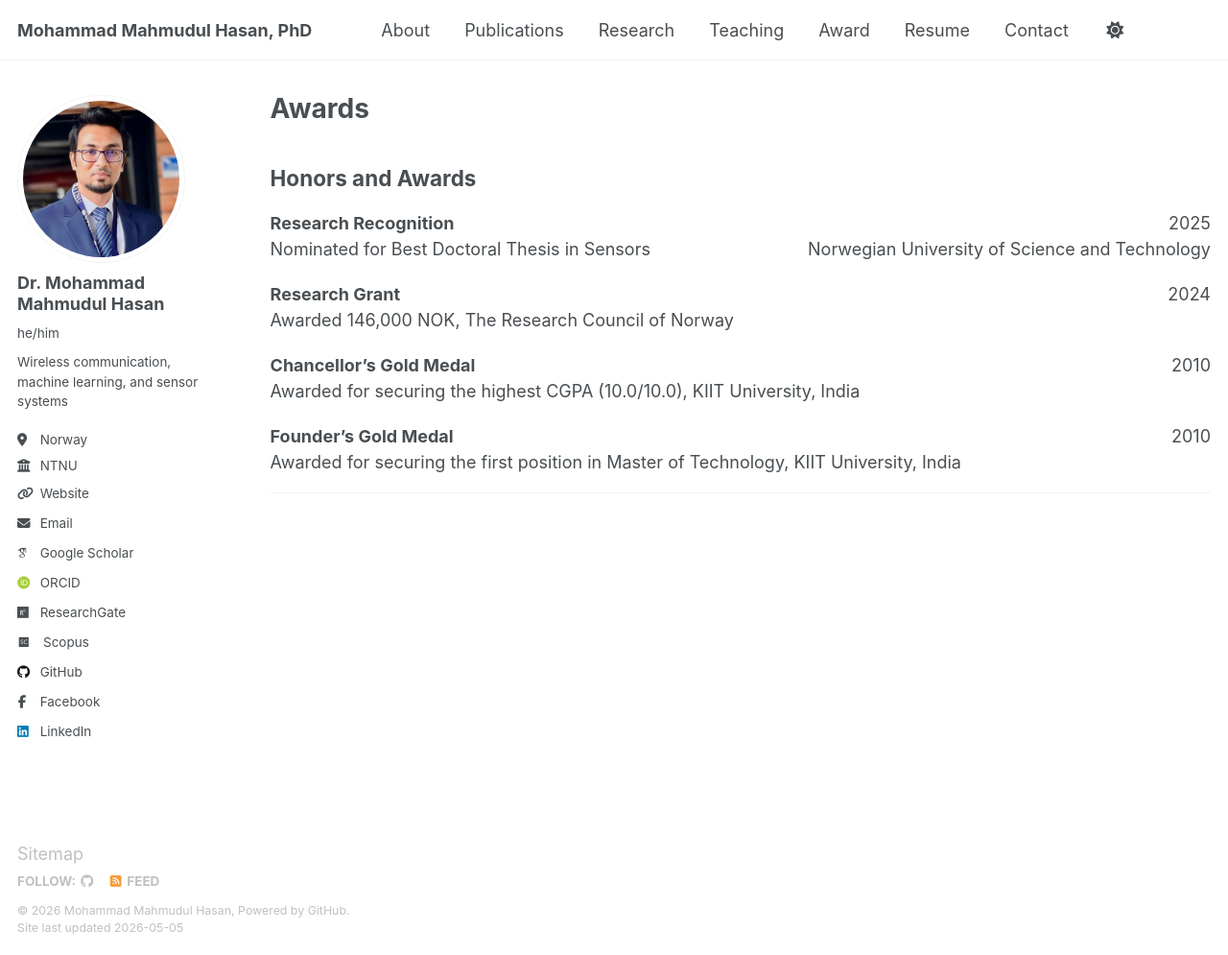
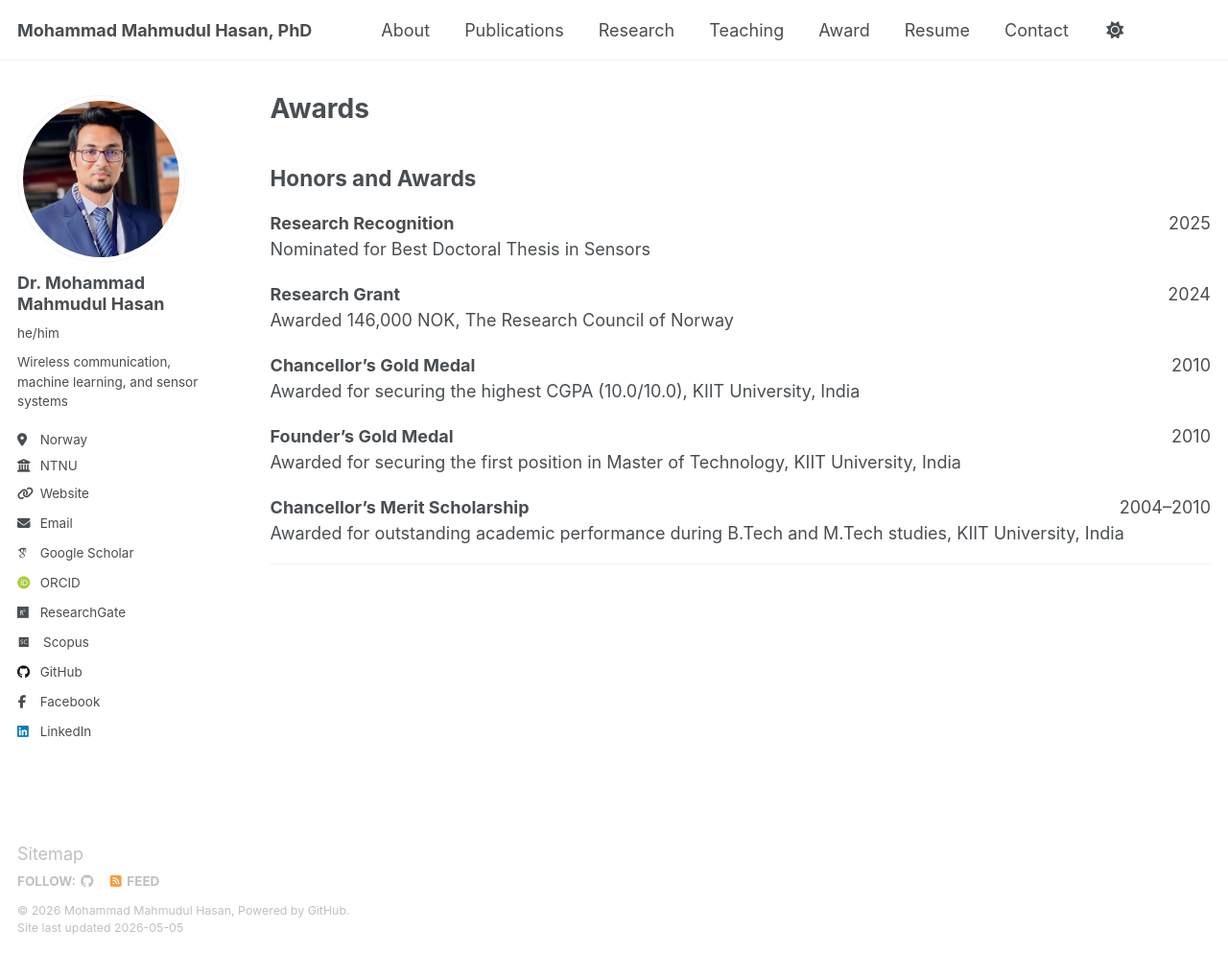
Before and after one commit to dearmahmud/dearmahmud.github.io, a Jekyll site: the page built from _pages/award.md, in a window 1280 px wide and 995 px high. Shown: the whole window at 96% size. Built offline with Jekyll 4.4.1, drawn with Linux system fonts in a browser that asks for light colours; some web fonts are replaced.

Commit message:
Update award.md

```diff
--- a/_pages/award.md
+++ b/_pages/award.md
@@ -11,8 +11,7 @@ author_profile: true
   <span>2025</span>
 </div>
 <div style="display: flex; justify-content: space-between;">
-  <span>Nominated for Best Doctoral Thesis in Sensors</span><br>
-  <span>Norwegian University of Science and Technology</span>
+  <span>Nominated for Best Doctoral Thesis in Sensors</span>
 </div>
 
 <div style="margin-top: 20px; display: flex; justify-content: space-between; align-items: center;">
@@ -39,4 +38,11 @@ author_profile: true
   <span>Awarded for securing the first position in Master of Technology, KIIT University, India</span>
 </div>
 
+<div style="margin-top: 20px; display: flex; justify-content: space-between; align-items: center;">
+  <span><strong>Chancellor’s Merit Scholarship</strong></span>
+  <span>2004–2010</span>
+</div>
+<div style="display: flex; justify-content: space-between;">
+  <span>Awarded for outstanding academic performance during B.Tech and M.Tech studies, KIIT University, India</span>
+</div>
 ---
```
